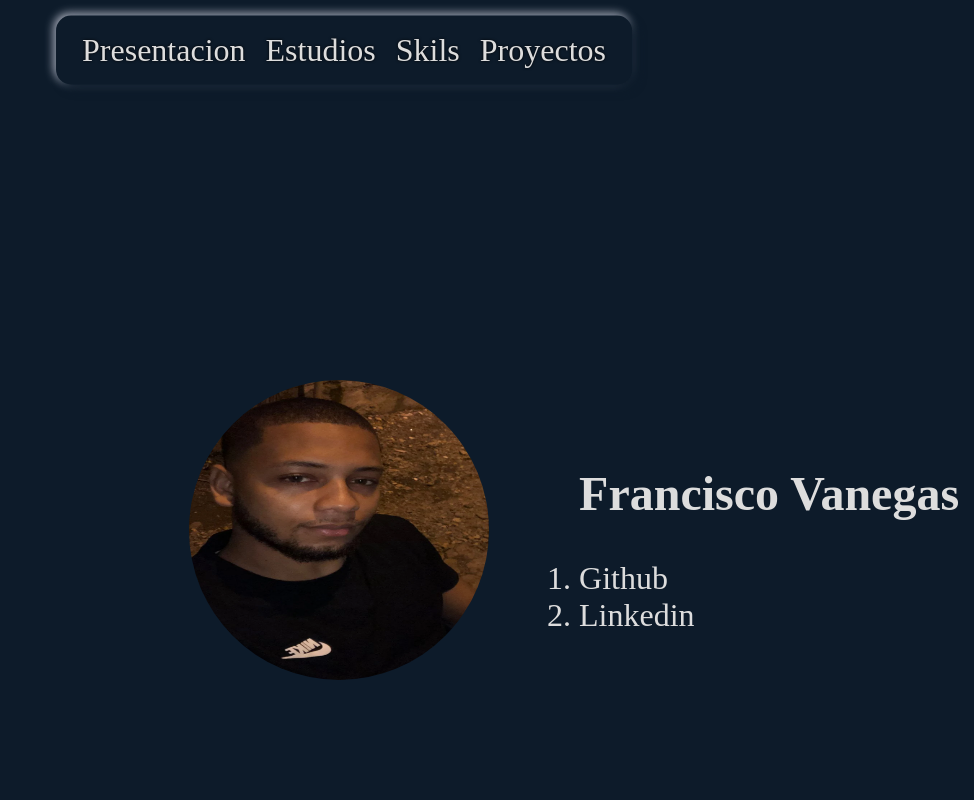
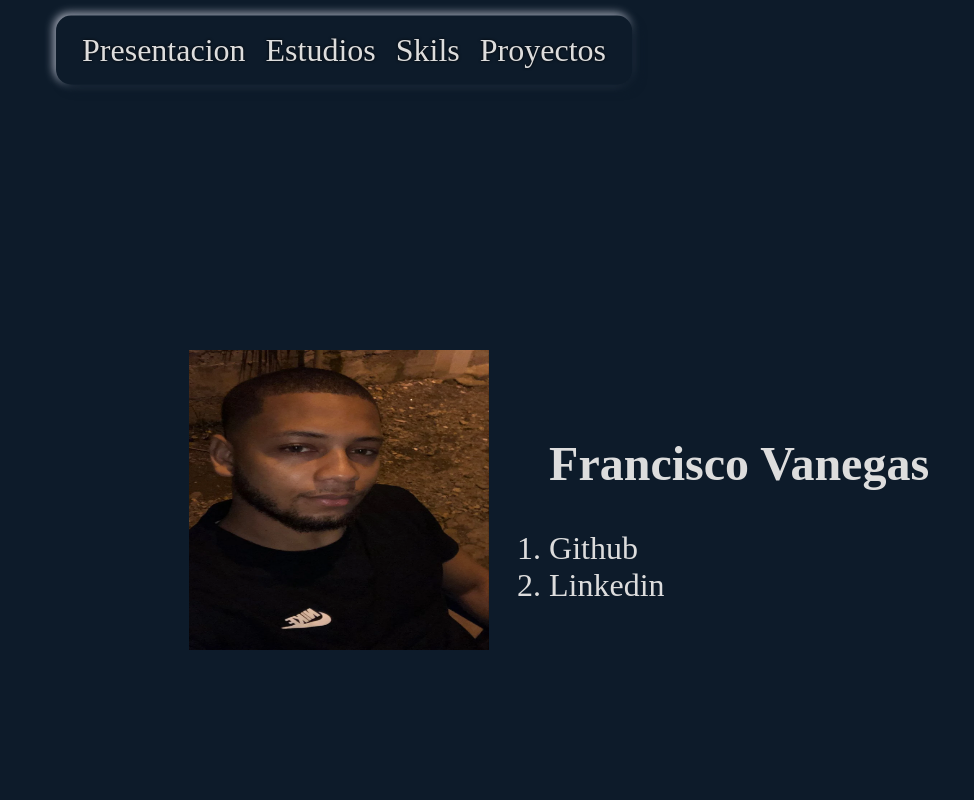
Before and after one commit to FranciscoDJVI/Javascript, a React (Create React App) app in the folder mifirstpage/: page / in a window 1280 px wide. Shown: the top 800 px of the page, without its empty margins (306-1280 px from the left). Built offline with nearby package versions, Linux system fonts and the light colour scheme.

Commit message:
performance

```diff
--- a/mifirstpage/src/App.css
+++ b/mifirstpage/src/App.css
@@ -45,8 +45,6 @@ body {
 .avatar-img {
   width: 300px;
   height: 300px;
-  margin: 30px;
-  border-radius: 50%;
 }
 
 .presentation-text {
```
